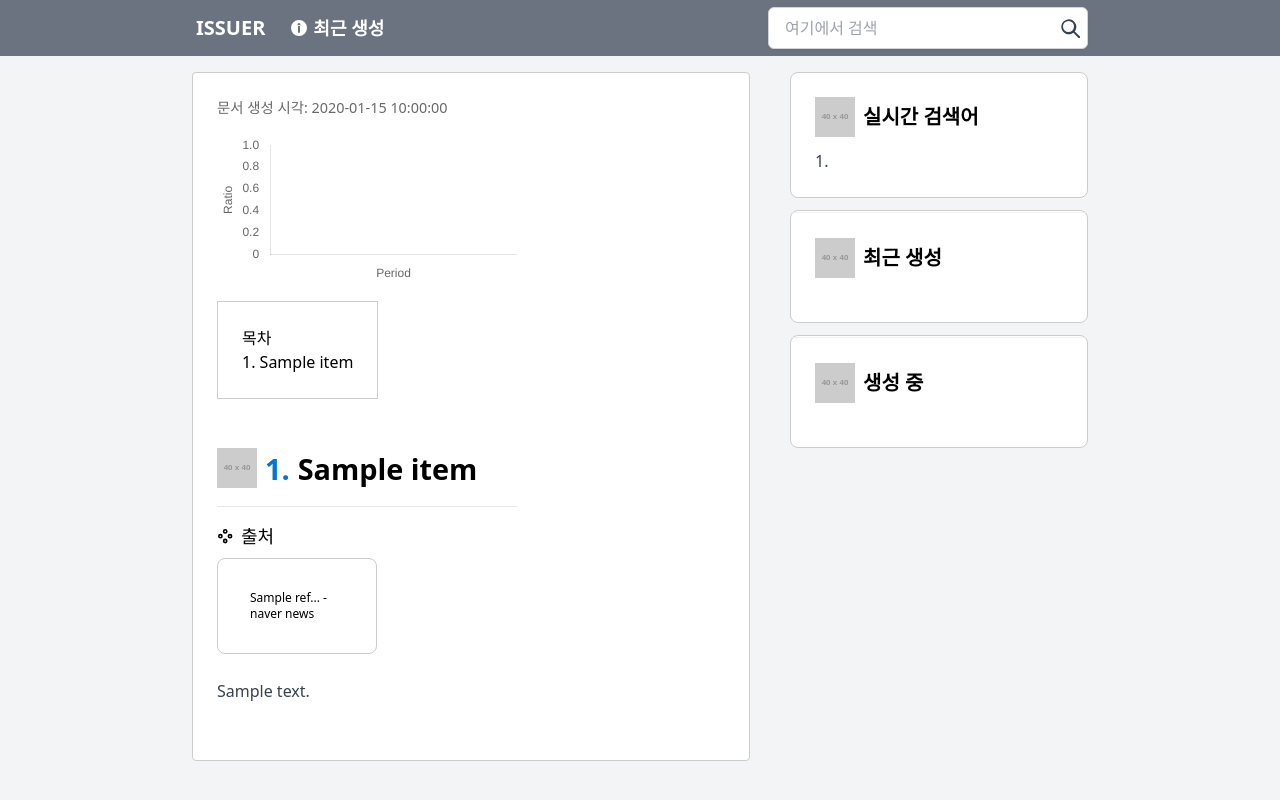
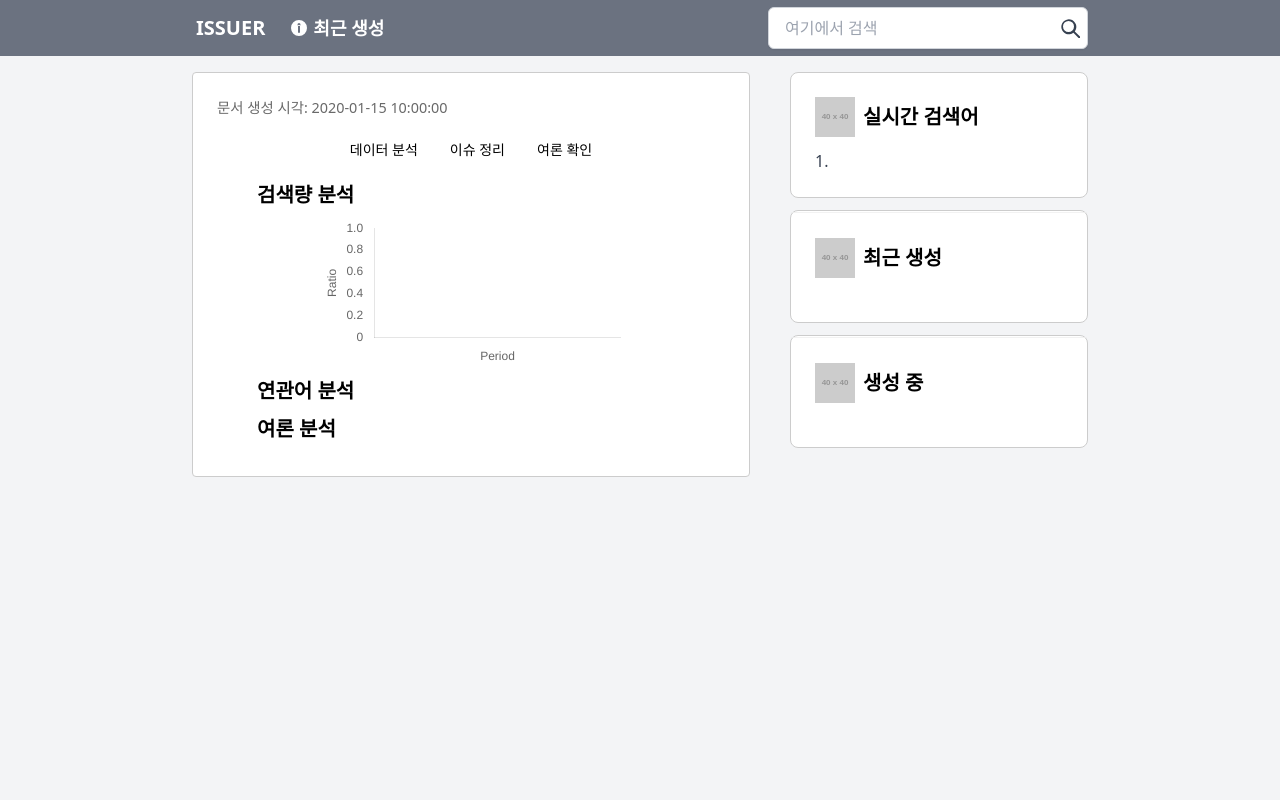
Before and after one commit to Issuer-2024/issuer, a Python web app: template templates/v2/report.html in a window 1280 px wide. Run offline with Jinja, Linux system fonts and the light colour scheme; the template is opened without the code that fills it: most values are stand-ins (such as "Sample title", 1, 10 or a date in 2020); grey boxes labelled with a size stand in for pictures from a placeholder-image service; some libraries are stand-ins or nearby versions.

Commit message:
template: 데이터, 이슈, 여론 시각화 분류

```diff
--- a/app/v2/external_request/request_naver_ad.py
+++ b/app/v2/external_request/request_naver_ad.py
@@ -40,7 +40,7 @@ def get_search_amount(hintKeywords):
     method = 'GET'
 
     params = {}
-
+    hintKeywords = hintKeywords.replace(' ', '')
     params['hintKeywords'] = hintKeywords
     params['showDetail'] = '1'
 
--- a/templates/v2/content.html
+++ b/templates/v2/content.html
@@ -1,5 +1,5 @@
 <div class="bg-white flex rounded p-6" style="border: 1px solid #ccc">
-    <div class="flex flex-col gap-4">
+    <div class="flex flex-col gap-4" style="width:100%;">
         <div class="flex flex-col">
             <span style="font-size: 2.25rem; font-weight: 700; height: 1;">
                 {{ content.keyword }}
@@ -8,12 +8,56 @@
                 {{ content.created_at }}
             </span>
         </div>
+            <div class="flex items-center justify-center gap-6">
+                <div>
+                    <button id="data-analysis-btn" class="block p-1 font-sans text-sm antialiased font-normal leading-normal text-blue-gray-900">
+                        데이터 분석
+                    </button>
+                </div>
+                <div>
+                    <button id="issue-data-btn" class="block p-1 font-sans text-sm antialiased font-normal leading-normal text-blue-gray-900">
+                        이슈 정리
+                    </button>
+                </div>
+                <div>
+                    <button id="reaction-data-btn" class="block p-1 font-sans text-sm antialiased font-normal leading-normal text-blue-gray-900">
+                        여론 확인
+                    </button>
+                </div>
+            </div>
+        <div id="report-main">
 
-        <div class="display flex justify-center">
+        </div>
+        <div id="data-analysis" style="display: none;">
+            <div class="px-10">
+                <div class="mb-2">
+                    <span style="font-size: 1.25rem; font-weight: 700; height: 1;">
+                    검색량 분석
+                    </span>
+                </div>
+                <div class="flex flex-col items-center">
                 {% with trend=content.keyword_trend_data, chart_id=1 %}
                     {% include "main_report_graph.html" %}
                 {% endwith %}
                 </div>
+                <div class="my-2">
+                    <span style="font-size: 1.25rem; font-weight: 700; height: 1;">
+                    연관어 분석
+                    </span>
+                </div>
+                <div>
+
+                </div>
+                <div class="my-2">
+                    <span style="font-size: 1.25rem; font-weight: 700; height: 1;">
+                    여론 분석
+                    </span>
+                </div>
+            </div>
+        </div>
+
+        <div id="issue-data" style="display: none;">
+            <div class="flex flex-col">
             <div class="flex">
                 {% with table_of_contents=content.table_of_contents %}
                     {% include "table_of_contents.html" %}
@@ -28,3 +72,21 @@
             </div>
                 </div>
         </div>
+
+
+    </div>
+
+    <script>
+        document.getElementById('report-main').innerHTML = document.getElementById('data-analysis').innerHTML
+        document.getElementById('data-analysis-btn').addEventListener('click', function() {
+            location.reload()
+        });
+        document.getElementById('issue-data-btn').addEventListener('click', function() {
+            document.getElementById('report-main').innerHTML = document.getElementById('issue-data').innerHTML
+        });
+        document.getElementById('reaction-data-btn').addEventListener('click', function() {
+            document.getElementById('report-main').innerHTML = document.getElementById('reaction-data').innerHTML
+        });
+    </script>
+
+</div>
--- /dev/null
+++ b/templates/v2/data_analysis.html
@@ -0,0 +1,5 @@
+<div class="display flex justify-center">
+    {% with trend=content.keyword_trend_data, chart_id=1 %}
+        {% include "main_report_graph.html" %}
+    {% endwith %}
+</div>
--- a/templates/v2/main_report_graph.html
+++ b/templates/v2/main_report_graph.html
@@ -1,4 +1,4 @@
-<div class="p-4 flex flex-col bg-white rounded-lg p-6 justify-center items-center" style="border: 1px solid #ccc; width: 70%">
+<div class="p-4 flex flex-col bg-white rounded-lg p-6 justify-center items-center" style="border: 1px solid #ccc; width: 100%">
     <canvas id="{{ chart_id }}" class="justify-center items-center"></canvas>
 </div>
 <script src="https://cdn.jsdelivr.net/npm/chart.js"></script>
--- a/templates/v2/report.html
+++ b/templates/v2/report.html
@@ -12,6 +12,7 @@
         <div style="width: 80%">
             {% include "content.html" %}
         </div>
+
         <div class="flex flex-col gap-3">
             <div>
                 {% include "keyword_rank.html" %}
```
Also changed, not shown: app/v2/content/get_content.py (+22 -2 lines). Lines whose indentation alone changed are shown as unchanged.
